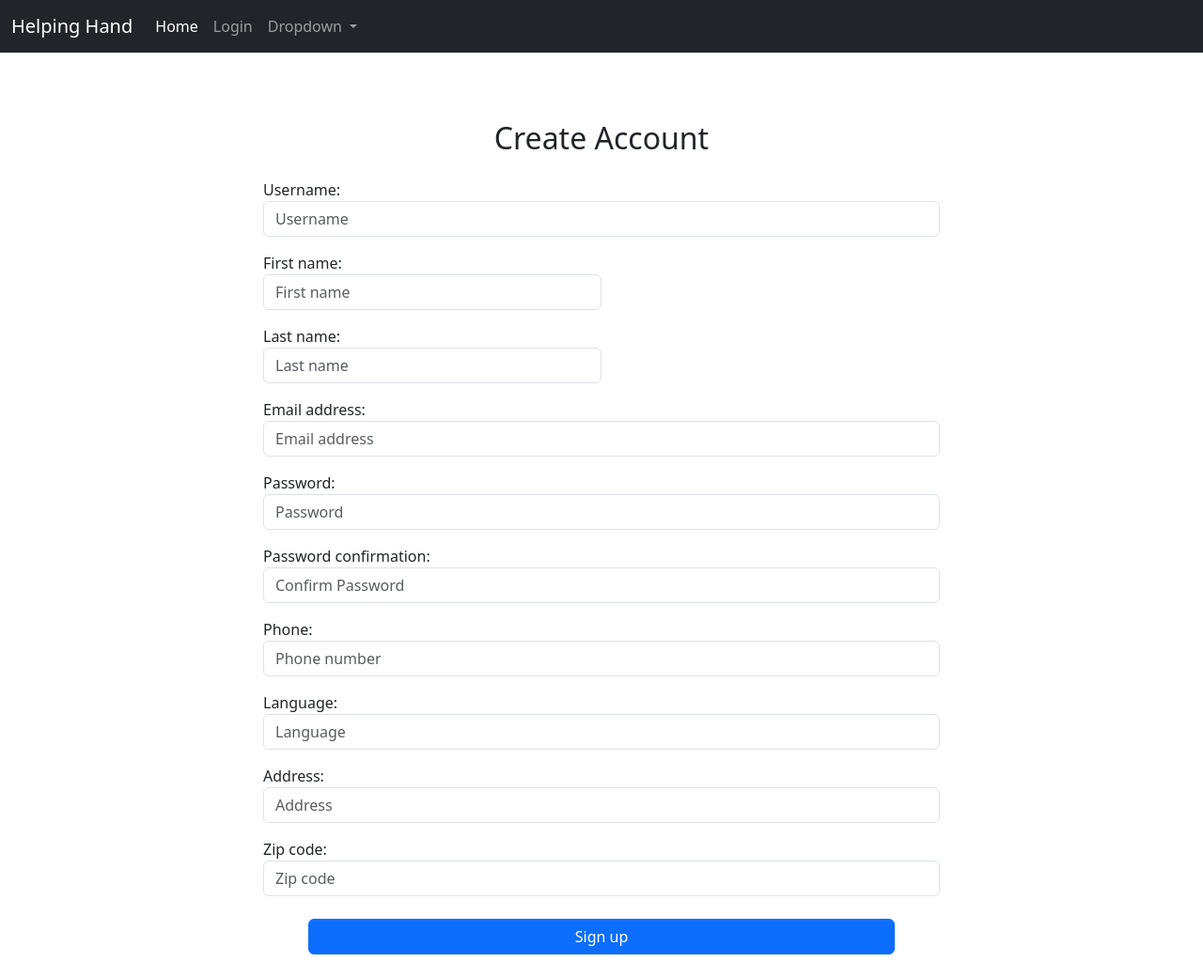
After one commit to fabianhdz/HelpingHand, a Django app: page /signup/ in a window 1280 px wide. The commit adds this page. Shown: the whole page at 94% size. Run offline with Django 5.2, Linux system fonts and the light colour scheme.

Commit message:
Create Account HHD9

```diff
--- /dev/null
+++ b/services/forms.py
@@ -0,0 +1,26 @@
+from django import forms
+from django.contrib.auth.forms import UserCreationForm
+from django.contrib.auth.models import User
+from .models import Profile
+
+
+class SignUpForm(UserCreationForm):
+    phone = forms.CharField(required=True)
+    language = forms.CharField(required=True)
+    address = forms.CharField(required=True)
+    zip_code = forms.CharField(required=True)
+
+    class Meta:
+        model = User
+        fields = ('username', 'first_name', 'last_name', 'email', 'password1', 'password2')
+
+    def save(self, commit=True):
+        user = super(SignUpForm, self).save(commit=False)
+        if commit:
+            user.save()
+            profile = Profile(user=user, phone=self.cleaned_data['phone'],
+                              language=self.cleaned_data['language'],
+                              address=self.cleaned_data['address'],
+                              zip_code=self.cleaned_data['zip_code'])
+            profile.save()
+        return user
--- a/services/templates/home.html
+++ b/services/templates/home.html
@@ -25,9 +25,12 @@
         </div>
         <button type="submit" class="btn btn-primary">Submit</button>
       </form>
+</form>
 
 
-</form>
+<p class="mt-3">
+  Don't have an account? <a href="{% url 'signup' %}">Create Account</a>
+</p>
 
 
 </div>
--- /dev/null
+++ b/services/templates/signup.html
@@ -0,0 +1,71 @@
+{% extends 'base.html' %}
+
+{% block content %}
+<div class="container mt-5">
+    <div class="row">
+        <div class="col-md-8 offset-md-2">
+            <h2 class="mb-4 text-center">Create Account</h2>
+            <form method="post" class="needs-validation">
+                {% csrf_token %}
+                <div class="form-group mb-3">
+                    <label for="id_username">Username:</label>
+                    <input type="text" name="username" class="form-control" id="id_username" placeholder="Username" required>
+                    <div class="invalid-feedback">
+                        Please choose a username.
+                    </div>
+                </div>
+                <div class="form-row">
+                    <div class="form-group col-md-6 mb-3">
+                        <label for="id_first_name">First name:</label>
+                        <input type="text" name="first_name" class="form-control" id="id_first_name" placeholder="First name">
+                    </div>
+                    <div class="form-group col-md-6 mb-3">
+                        <label for="id_last_name">Last name:</label>
+                        <input type="text" name="last_name" class="form-control" id="id_last_name" placeholder="Last name">
+                    </div>
+                </div>
+                <div class="form-group mb-3">
+                    <label for="id_email">Email address:</label>
+                    <input type="email" name="email" class="form-control" id="id_email" placeholder="Email address" required>
+                    <div class="invalid-feedback">
+                        Please enter a valid email address.
+                    </div>
+                </div>
+                <div class="form-group mb-3">
+                    <label for="id_password1">Password:</label>
+                    <input type="password" name="password1" class="form-control" id="id_password1" placeholder="Password" required>
+                    <div class="invalid-feedback">
+                        Please enter a password.
+                    </div>
+                </div>
+                <div class="form-group mb-3">
+                    <label for="id_password2">Password confirmation:</label>
+                    <input type="password" name="password2" class="form-control" id="id_password2" placeholder="Confirm Password" required>
+                    <div class="invalid-feedback">
+                        Please confirm the password.
+                    </div>
+                </div>
+                <div class="form-group mb-3">
+                    <label for="id_phone">Phone:</label>
+                    <input type="tel" name="phone" class="form-control" id="id_phone" placeholder="Phone number" required>
+                </div>
+                <div class="form-group mb-3">
+                    <label for="id_language">Language:</label>
+                    <input type="text" name="language" class="form-control" id="id_language" placeholder="Language">
+                </div>
+                <div class="form-group mb-3">
+                    <label for="id_address">Address:</label>
+                    <input type="text" name="address" class="form-control" id="id_address" placeholder="Address">
+                </div>
+                <div class="form-group mb-4">
+                    <label for="id_zip_code">Zip code:</label>
+                    <input type="text" name="zip_code" class="form-control" id="id_zip_code" placeholder="Zip code">
+                </div>
+                <div class="form-group mb-4 px-5">
+                    <button type="submit" class="btn btn-primary w-100">Sign up</button>
+                </div>
+            </form>
+        </div>
+    </div>
+</div>
+{% endblock %}
--- a/services/urls.py
+++ b/services/urls.py
@@ -6,7 +6,6 @@ from . import views
 
 urlpatterns = [
     path('', views.home, name='home'),
-    # path('login/', views.login_user, name='login'),
-    path('logout/', views.logout_user, name='logout')
-
+    path('logout/', views.logout_user, name='logout'),
+    path('signup/', views.signup, name='signup')
 ]
--- a/services/views.py
+++ b/services/views.py
@@ -1,6 +1,7 @@
 from django.shortcuts import render, redirect
 from django.contrib.auth import authenticate, login, logout
 from django.contrib import messages
+from .forms import SignUpForm
 
 
 def home(request):
@@ -25,3 +26,24 @@ def logout_user(request):
     logout(request)
     messages.success(request, "You logged out successfully")
     return redirect('home')
+
+
+def signup(request):
+    if request.user.is_authenticated:
+        return redirect('home')
+    else:
+        if request.method == 'POST':
+            form = SignUpForm(request.POST)
+            if form.is_valid():
+                form.save()
+                user = form.cleaned_data.get('username')
+                messages.success(request, 'Account was created for ' + user)
+
+                return redirect('home')  # Redirect after successful signup
+            else:
+                messages.warning(request, 'Account failed to create')
+                for field, error in form.errors.items():
+                    messages.error(request, f"{field}: {error}")
+        else:
+            form = SignUpForm()
+        return render(request, 'signup.html', {'form': form})
```
Also changed, not shown: services/models.py (+7 -6 lines), services/migrations/0001_initial.py.
